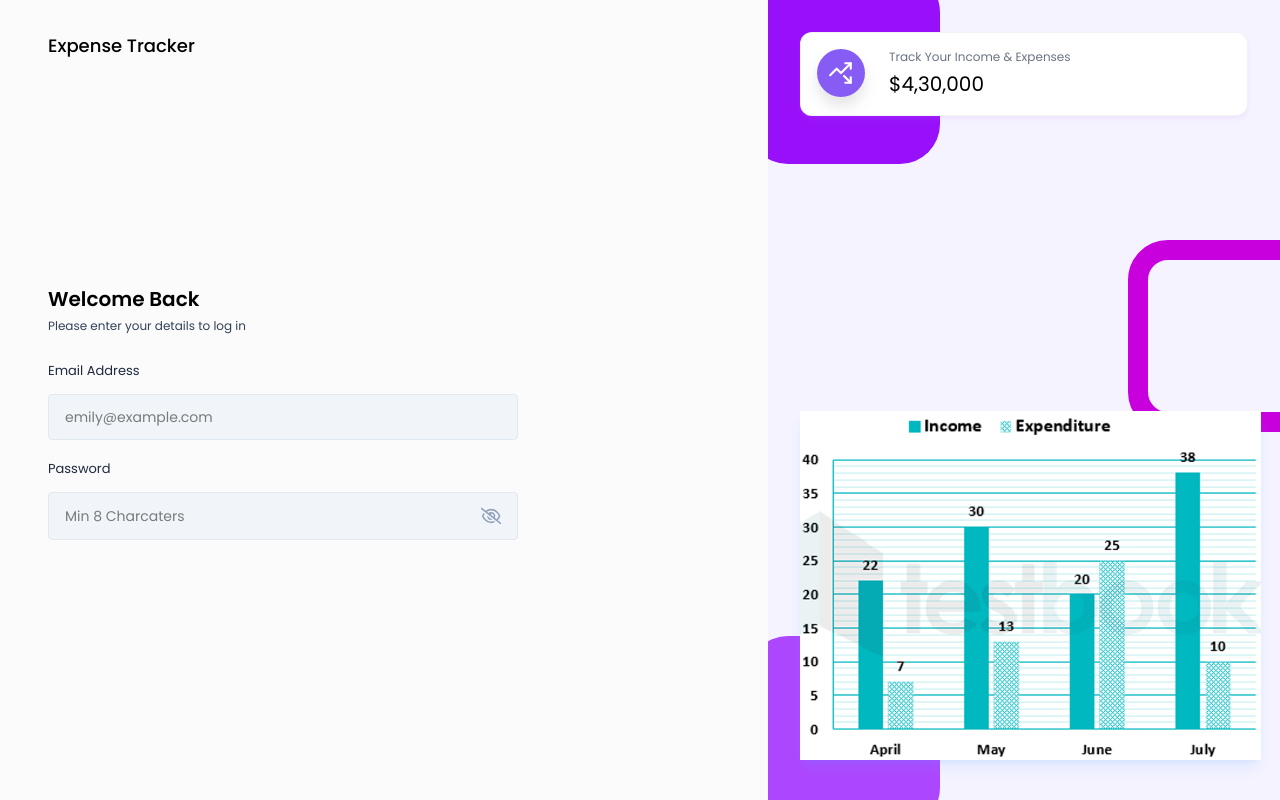
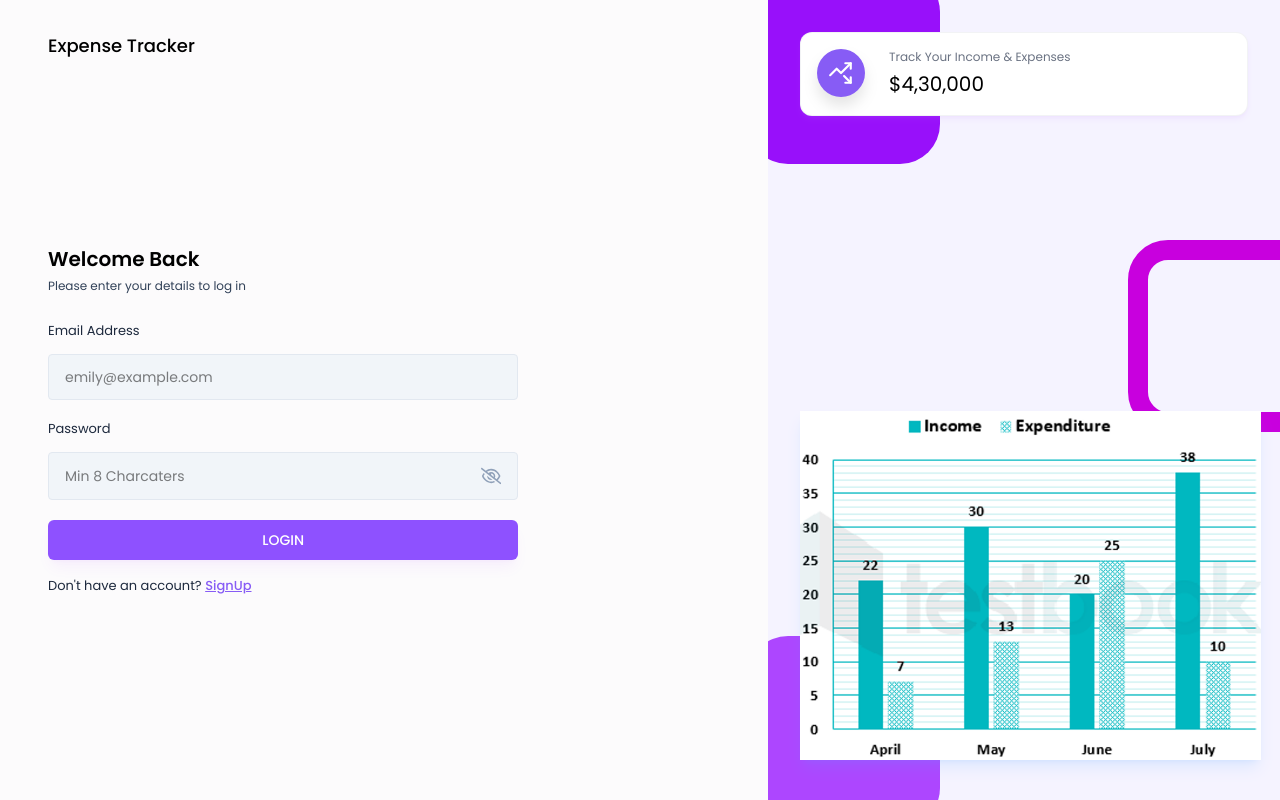
Before and after one commit to sahritika07/Expense-Tracker-MERN-App, a React (Vite) app in the folder frontend/expense-tracker/: page /login in a window 1280 px wide. Built offline with nearby package versions, Linux system fonts and the light colour scheme.

Commit message:
SignIn page

```diff
--- a/frontend/expense-tracker/src/components/Inputs/Input.jsx
+++ b/frontend/expense-tracker/src/components/Inputs/Input.jsx
@@ -16,7 +16,7 @@
         placeholder={placeholder}
         className='w-full bg-transparent outline-none'
         value={value}
-        onChange={(e) => onchange(e)}
+        onChange={(e) => onChange(e)}
         />
 
         {type == "password" && (
@@ -25,13 +25,13 @@
                 <FaRegEye
                    size={22}
                    className='text-primary cursor-pointer'
-                   onClick={()=> toggleShowPassword}
+                   onClick={()=> toggleShowPassword()}
                    />
             ) : (
                 <FaRegEyeSlash
                    size={22}
                    className='text-slate-400 cursor-pointer'
-                   onClick={()=> toggleShowPassword}
+                   onClick={()=> toggleShowPassword()}
                    />
             )}
             </>
--- a/frontend/expense-tracker/src/index.css
+++ b/frontend/expense-tracker/src/index.css
@@ -22,3 +22,7 @@
 .input-box {
   @apply w-full flex justify-between gap-3 text-sm text-black bg-slate-100 rounded px-4 py-3 mb-4 mt-3 border border-slate-200 outline-none
 }
+
+.btn-primary{
+  @apply w-full text-sm font-medium text-white bg-violet-500 shadow-lg shadow-purple-600/5 p-[10px] rounded-md my-1 hover:bg-purple-600/15 hover:text-purple-600
+}
--- a/frontend/expense-tracker/src/pages/Auth/Login.jsx
+++ b/frontend/expense-tracker/src/pages/Auth/Login.jsx
@@ -1,7 +1,8 @@
 import React, { useState } from 'react'
 import AuthLayout from '../../components/layouts/AuthLayout'
-import {useNavigate} from 'react-router-dom'
+import {Link, useNavigate} from 'react-router-dom'
 import Input from '../../components/Inputs/Input.jsx'
+import { validateEmail } from '../../utils/helper.js'
 
 const Login = () => {
   const [email, setEmail] = useState("")
@@ -12,7 +13,19 @@
 
   // Handle login Form Submit
   const handleLogin = async(e)=>{
+       e.preventDefault();
 
+       if(!validateEmail(email)){
+        setError("Please enter a valid email address.");
+        return;
+       }
+
+       if(!password){
+        setError("Please enter the password");
+        return;
+       }
+
+       setError("");
   }
 
   return (
@@ -35,11 +48,25 @@
         />
         <Input
         value={password}
-        onChange={({target})=> setEmail(target.value)}
+        onChange={({target})=> setPassword(target.value)}
         label="Password"
         placeholder="Min 8 Charcaters"
         type="password"
         />
+
+        {error && <p className='text-red-500 text-xs pb-2.5'>{error}</p> }
+
+        <button type="submit" className='btn-primary'> LOGIN</button>
+
+        <p className="text-[13px] text-slate-800 mt-3">Don't have an account?{" "}
+
+        <Link className="font-medium text-primary underline" to="/signup">
+        SignUp
+        </Link>
+
+         </p>
+
+
       </form>
 
 
--- a/frontend/expense-tracker/src/utils/helper.js
+++ b/frontend/expense-tracker/src/utils/helper.js
@@ -0,0 +1,4 @@
+export const validateEmail= (email) =>{
+   const regex =  /^[^\s@]+@[^\s@]+\.[^\s@]+$/;
+   return regex.test(email);
+}
```
